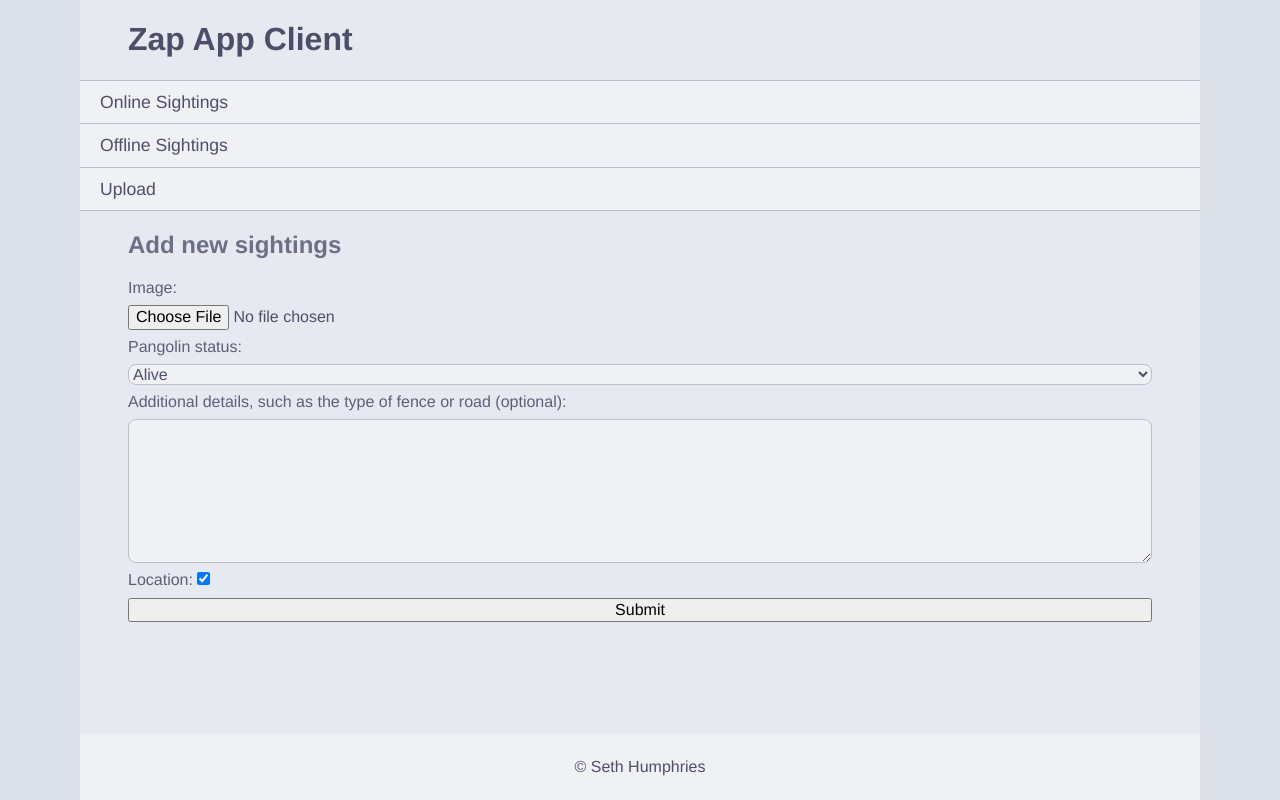
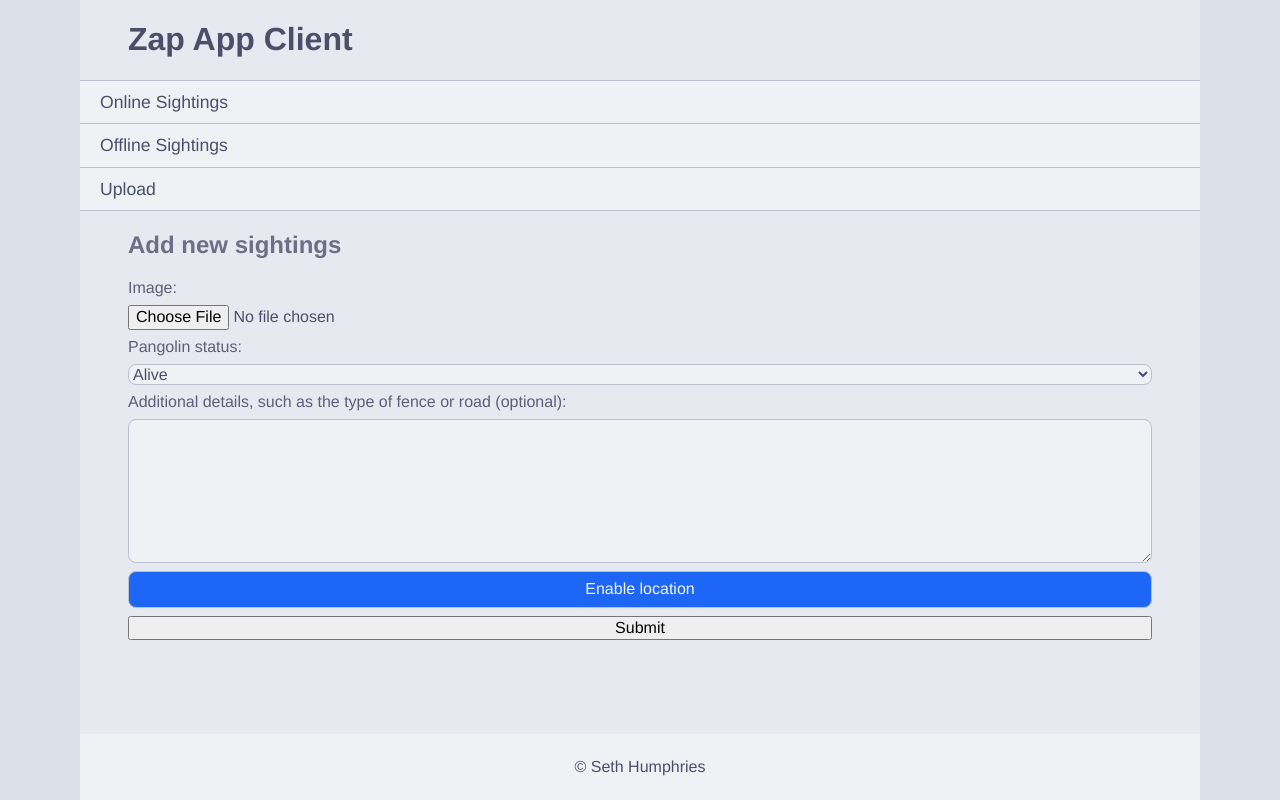
Before and after one commit to EnergeticBark/ci609, a SvelteKit app in the folder client/: page /upload in a window 1280 px wide. Built offline with nearby package versions, Linux system fonts and the light colour scheme; no server answers.

Commit message:
Clean up geolocation input logic. Use a button instead of a checkbox.

```diff
--- a/client/src/lib/components/GeolocationCheckbox.svelte
+++ /dev/null
@@ -1,85 +0,0 @@
-<script>
-    let { ...props } = $props();
-
-    // This component is a bit of a state machine. It could be cleaned up if the "change" event on PermissionStatus
-    // actually worked in Safari, but alas, it's broken: https://bugs.webkit.org/show_bug.cgi?id=285457
-
-    let geolocationEnabled = $state(false);
-    let position = $state.raw();
-    let positionError = $state();
-
-    let watchID;
-    const tryEnablingGeolocation = () => {
-        geolocationEnabled = true;
-        // Remove any previous watch handler.
-        navigator.geolocation.clearWatch(watchID);
-
-        // Get an initial position value while we wait for the watch handler to fire.
-        navigator.geolocation.getCurrentPosition(
-            (currentPosition) => position = currentPosition,
-            (error) => positionError = error,
-            {enableHighAccuracy: true},
-        );
-
-        watchID = navigator.geolocation.watchPosition(
-            (currentPosition) => (position = currentPosition),
-            (error) => {
-                positionError = error;
-                geolocationEnabled = false;
-            },
-            {enableHighAccuracy: true},
-        );
-    }
-
-    const denied = () => {
-        positionError = new Error("You didn't grant location permissions.");
-        geolocationEnabled = false;
-    }
-
-    const updateStatus = () => {
-        navigator.permissions.query({ name: "geolocation" }).then((permissionStatus) => {
-            if (permissionStatus.state === "granted" || permissionStatus.state === "prompt") {
-                tryEnablingGeolocation();
-            } else if (permissionStatus.state === "denied") {
-                denied();
-            }
-        });
-    }
-    const checkboxLifecycle = () => {
-        // Set the checkbox's initial "checked" attribute to reflect whether geolocation permissions are enabled.
-        updateStatus();
-
-        // Teardown function
-        return () => {
-            // Remove watch handler.
-            navigator.geolocation.clearWatch(watchID);
-        };
-    }
-</script>
-
-<input type="checkbox" onchange={updateStatus} bind:checked={geolocationEnabled} {@attach checkboxLifecycle} {...props}>
-{#if positionError}
-    <p>{positionError.message}</p>
-{/if}
-{#if position}
-    <input
-        type="hidden"
-        name="latitude"
-        value={position.coords.latitude}
-    />
-    <input
-        type="hidden"
-        name="longitude"
-        value={position.coords.longitude}
-    />
-    <input
-        type="hidden"
-        name="accuracy"
-        value={position.coords.accuracy}
-    />
-    <input type="hidden" name="time" value={position.timestamp} />
-    <p>Latitude: {position.coords.latitude}</p>
-    <p>Longitude: {position.coords.longitude}</p>
-    <p>Accuracy: {position.coords.accuracy}</p>
-    <p>Time: {position.timestamp}</p>
-{/if}
--- /dev/null
+++ b/client/src/lib/components/GeolocationInput.svelte
@@ -0,0 +1,60 @@
+<script>
+    import BlueButton from "$lib/components/BlueButton.svelte";
+
+    let { ...props } = $props();
+
+    let position = $state.raw();
+    let positionError = $state();
+
+    const tryEnablingGeolocation = () => {
+        navigator.geolocation.getCurrentPosition(
+            (currentPosition) => position = currentPosition,
+            (error) => positionError = error,
+            {enableHighAccuracy: true},
+        );
+    }
+
+    navigator.permissions.query({ name: "geolocation" }).then((permissionStatus) => {
+        if (permissionStatus.state === "granted") {
+            tryEnablingGeolocation();
+        } else if (permissionStatus.state === "prompt") {
+            // Do nothing, wait for the user to enable geolocation using the button.
+        } else if (permissionStatus.state === "denied") {
+            positionError = new Error("You didn't grant location permissions.");
+        }
+    });
+
+    const inputLifecycle = (node) => {
+        // The "Enable location" button will exist as long as location permissions are disabled. So as long as the
+        // button is still on the form, it's invalid.
+        node.setCustomValidity("Enable location permissions");
+    }
+</script>
+
+{#if !position}
+    <BlueButton onclick={tryEnablingGeolocation} {@attach inputLifecycle} {...props}>Enable location</BlueButton>
+{:else}
+    <input
+        type="hidden"
+        name="latitude"
+        value={position.coords.latitude}
+    />
+    <input
+        type="hidden"
+        name="longitude"
+        value={position.coords.longitude}
+    />
+    <input
+        type="hidden"
+        name="accuracy"
+        value={position.coords.accuracy}
+    />
+    <input type="hidden" name="time" value={position.timestamp} />
+    <p>Latitude: {position.coords.latitude}</p>
+    <p>Longitude: {position.coords.longitude}</p>
+    <p>Accuracy: {position.coords.accuracy}</p>
+    <p>Time: {position.timestamp}</p>
+{/if}
+{#if positionError}
+    <p>{positionError.message}</p>
+{/if}
--- a/client/src/routes/upload/+page.svelte
+++ b/client/src/routes/upload/+page.svelte
@@ -2,7 +2,7 @@
     import { goto } from "$app/navigation";
     import { dbPromise } from "$lib/db.js";
     import FileLimitedSize from "$lib/components/FileLimitedSize.svelte";
-    import GeolocationCheckbox from "$lib/components/GeolocationCheckbox.svelte";
+    import GeolocationInput from "$lib/components/GeolocationInput.svelte";
 
     let { data } = $props();
 
@@ -99,7 +99,7 @@
             >Additional details, such as the type of fence or road (optional):</label
         >
         <textarea id="notes" name="notes" maxlength="10000"></textarea>
-        <label>Location: <GeolocationCheckbox required /></label>
+        <GeolocationInput required />
         <input type="submit" />
     </form>
 </main>
```
